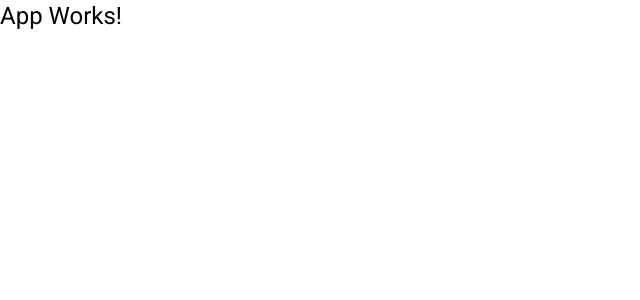
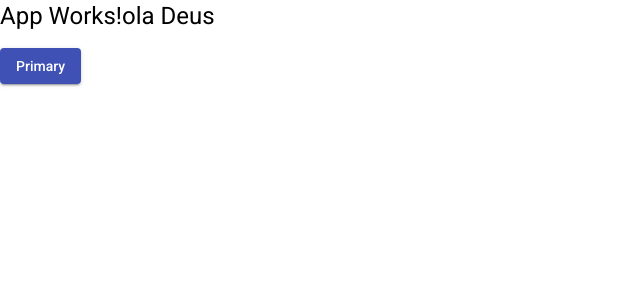
Before and after one commit to Adson-C/helpdek-front-Angular_12, an Angular app: page / in a window 1280 px wide. Shown: the top 300 px of the page, without its empty margins (0-640 px from the left). Built offline with nearby package versions, Linux system fonts and the light colour scheme.

Commit message:
Componete Nav criado

```diff
--- /dev/null
+++ b/src/app/Components/nav/nav.component.html
@@ -0,0 +1 @@
+<p>nav works!</p>
--- /dev/null
+++ b/src/app/Components/nav/nav.component.ts
@@ -0,0 +1,15 @@
+import { Component, OnInit } from '@angular/core';
+
+@Component({
+  selector: 'app-nav',
+  templateUrl: './nav.component.html',
+  styleUrls: ['./nav.component.css']
+})
+export class NavComponent implements OnInit {
+
+  constructor() { }
+
+  ngOnInit(): void {
+  }
+
+}
--- a/src/app/app.component.html
+++ b/src/app/app.component.html
@@ -1 +1,2 @@
-<h1>App Works!</h1>
+<h1>App Works!ola Deus</h1>
+<button mat-raised-button color="primary">Primary</button>
--- a/src/app/app.module.ts
+++ b/src/app/app.module.ts
@@ -26,12 +26,14 @@
 import { MatIconModule } from '@angular/material/icon';
 import { MatListModule } from '@angular/material/list';
 import { MatCardModule } from '@angular/material/card';
+import { NavComponent } from './Components/nav/nav.component';
 
 
 
 @NgModule({
   declarations: [
-    AppComponent
+    AppComponent,
+    NavComponent
   ],
   imports: [
     BrowserModule,
```
Also changed, not shown: src/app/Components/nav/nav.component.css (added).
